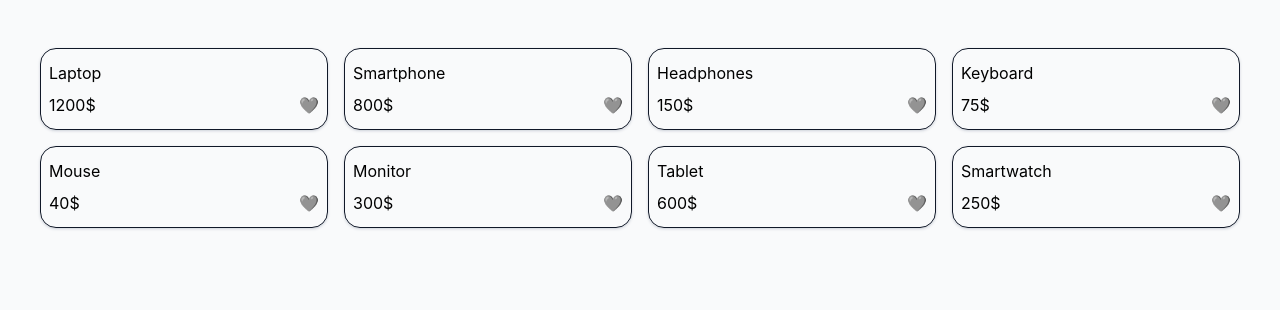
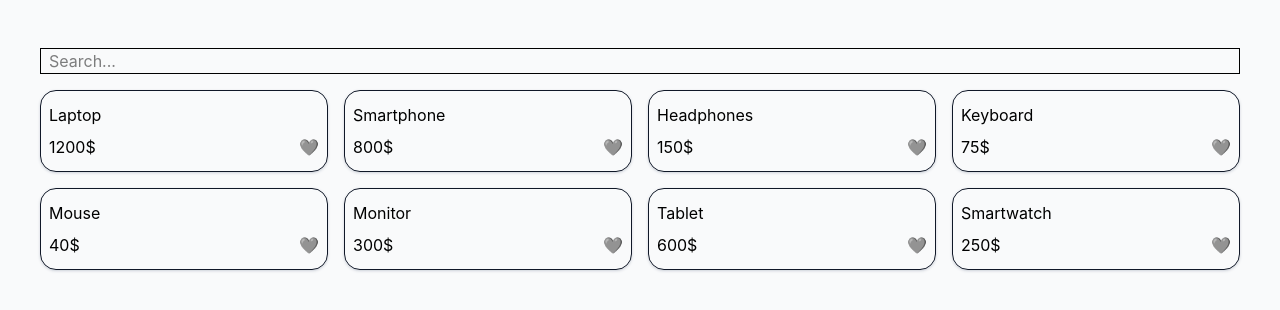
Before and after one commit to iamfarghali/shopforge, a React (Vite) app: page / in a window 1280 px wide. Shown: the top 310 px of the page. Built offline with nearby package versions, Linux system fonts and the light colour scheme.

Commit message:
feat(products): add search filter

```diff
--- a/src/App.tsx
+++ b/src/App.tsx
@@ -1,5 +1,6 @@
 import type { Product } from '@/types/product';
 import ProductCard from './components/ProductCard';
+import { useState } from 'react';
 
 const products: Product[] = [
   { id: 1, name: 'Laptop', price: 1200 },
@@ -12,10 +13,29 @@ const products: Product[] = [
   { id: 8, name: 'Smartwatch', price: 250 },
 ];
 function App() {
+  const [search, setSearch] = useState('');
+
+  const filteredProducts = products.filter((product) =>
+    product.name.toLowerCase().includes(search.toLowerCase())
+  );
+
   return (
     <div className="container h-screen mx-auto px-10 pt-12 bg-gray-50">
+      {/* Search */}
+      <div className="border mb-4">
+        <input
+          type="text"
+          name="product_name"
+          value={search}
+          className="w-full px-2"
+          placeholder="Search..."
+          onChange={(e) => setSearch(e.target.value)}
+        />
+      </div>
+
+      {/* Products */}
       <div className="grid grid-cols-4 gap-4">
-        {products.map((p) => (
+        {filteredProducts.map((p) => (
           <ProductCard product={p} />
         ))}
       </div>
```
